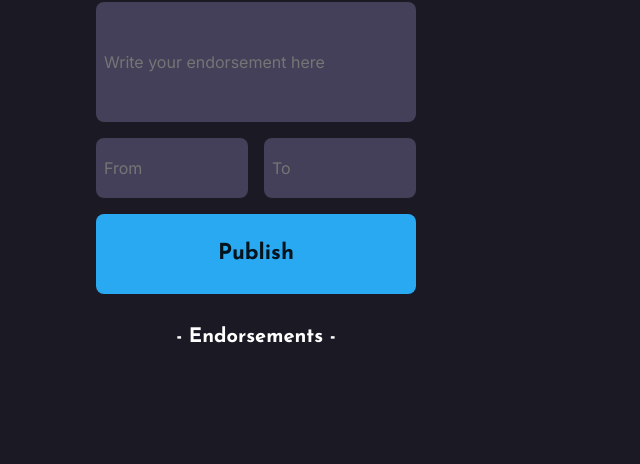
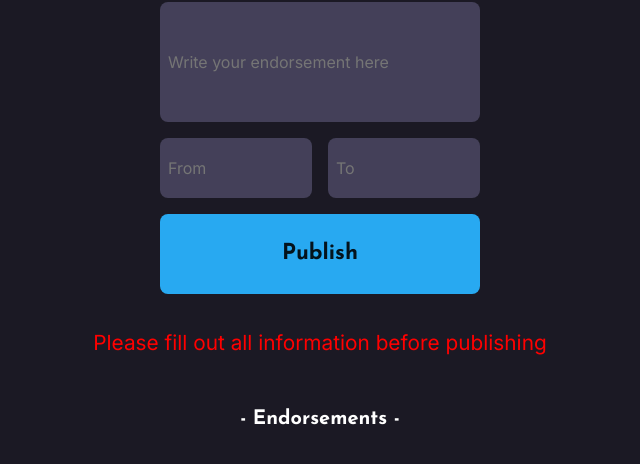
Before and after one commit to CKHarrison/endorsement-mobile-app, a website built with Vite: page index.html in a window 1280 px wide. Both pictures are taken after a click on the button "Publish". Shown: the part 208-672 px from the top of the page, without its empty margins (320-960 px from the left). Built offline with nearby package versions, Linux system fonts and the light colour scheme; no server answers.

Commit message:
fix css and prevent empty endorsements

```diff
--- a/index.css
+++ b/index.css
@@ -34,6 +34,7 @@ body {
   align-items: center;
   gap: 1em;
   text-align: center;
+  margin: 0 auto;
 }
 
 .row {
@@ -88,6 +89,12 @@ body {
   font-size: 1.375rem;
   padding: 1.25em;
   cursor: pointer;
+}
+
+#error {
+  font-family: Inter, sans-serif;
+  font-size: 1.3rem;
+  color: red;
 }
 
 .subheading--text {
--- a/index.html
+++ b/index.html
@@ -22,14 +22,10 @@
         <input type="text" value="" placeholder="To" class="input person" id="input-to" />
       </div>
       <button class="publish-btn" id="publish-btn">Publish</button>
+      <p id="error"></p>
       <h2 class="subheading--text">- Endorsements -</h2>
       <div class="endorsements" id="endorsement-section">
-        <ul id="endorsement-list">
-          <!-- <li class="endorsement-text">
-            Leanne! Thank you so much for helping me with the March accounting. Saved so much time because of you! 💜
-            Frode
-          </li> -->
-        </ul>
+        <ul id="endorsement-list"></ul>
       </div>
     </div>
     <script src="index.js" type="module"></script>
--- a/index.js
+++ b/index.js
@@ -21,6 +21,7 @@ const fromEl = document.getElementById("input-from");
 const toEl = document.getElementById("input-to");
 const publishBtn = document.getElementById("publish-btn");
 const endorsementListEl = document.getElementById("endorsement-list");
+let errorEl = document.getElementById("error");
 
 publishBtn.addEventListener("click", function () {
   let input = inputEl.value;
@@ -30,6 +31,9 @@ publishBtn.addEventListener("click", function () {
   let totalInput = [input, fromVal, toVal, 0];
 
   if (!input || !fromVal || !toVal) {
+    errorEl.textContent = "Please fill out all information before publishing";
+  } else {
+    errorEl.textContent = "";
     push(endorsementsListDB, totalInput);
   }
 
```
